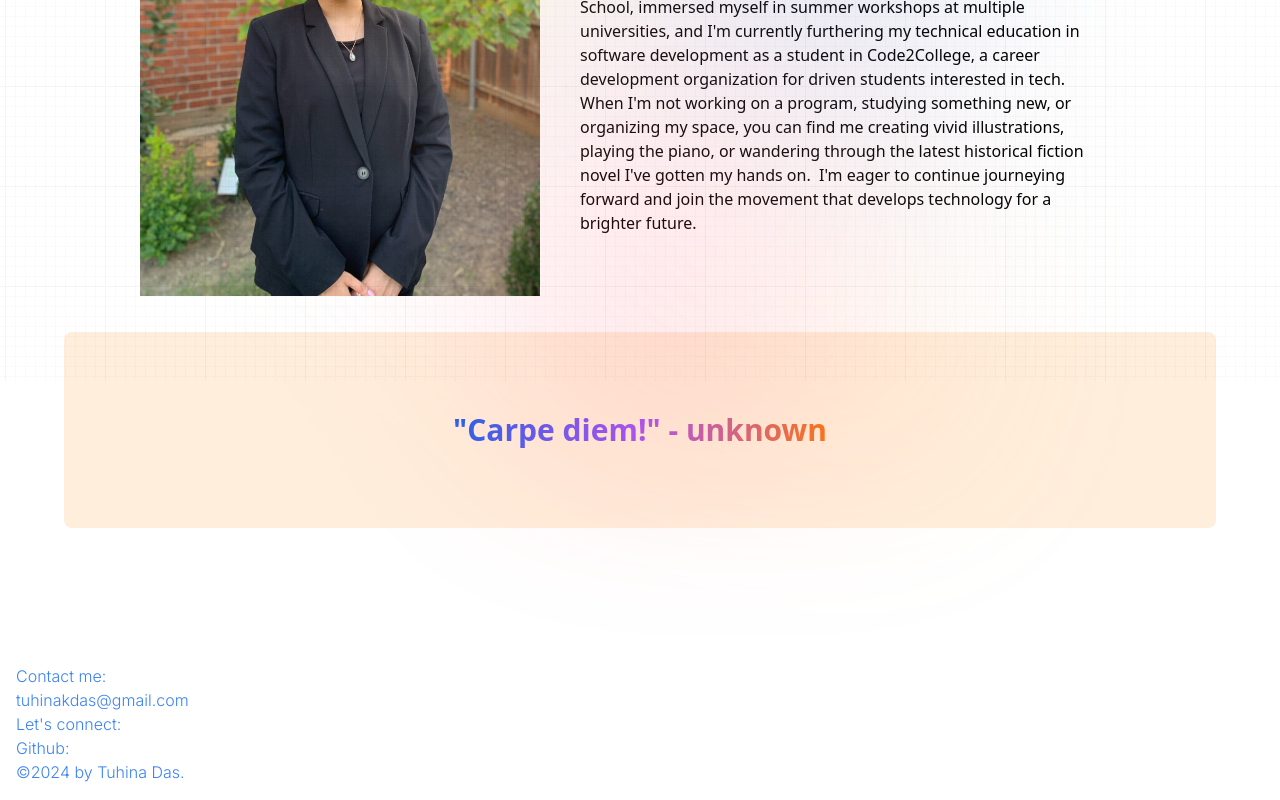
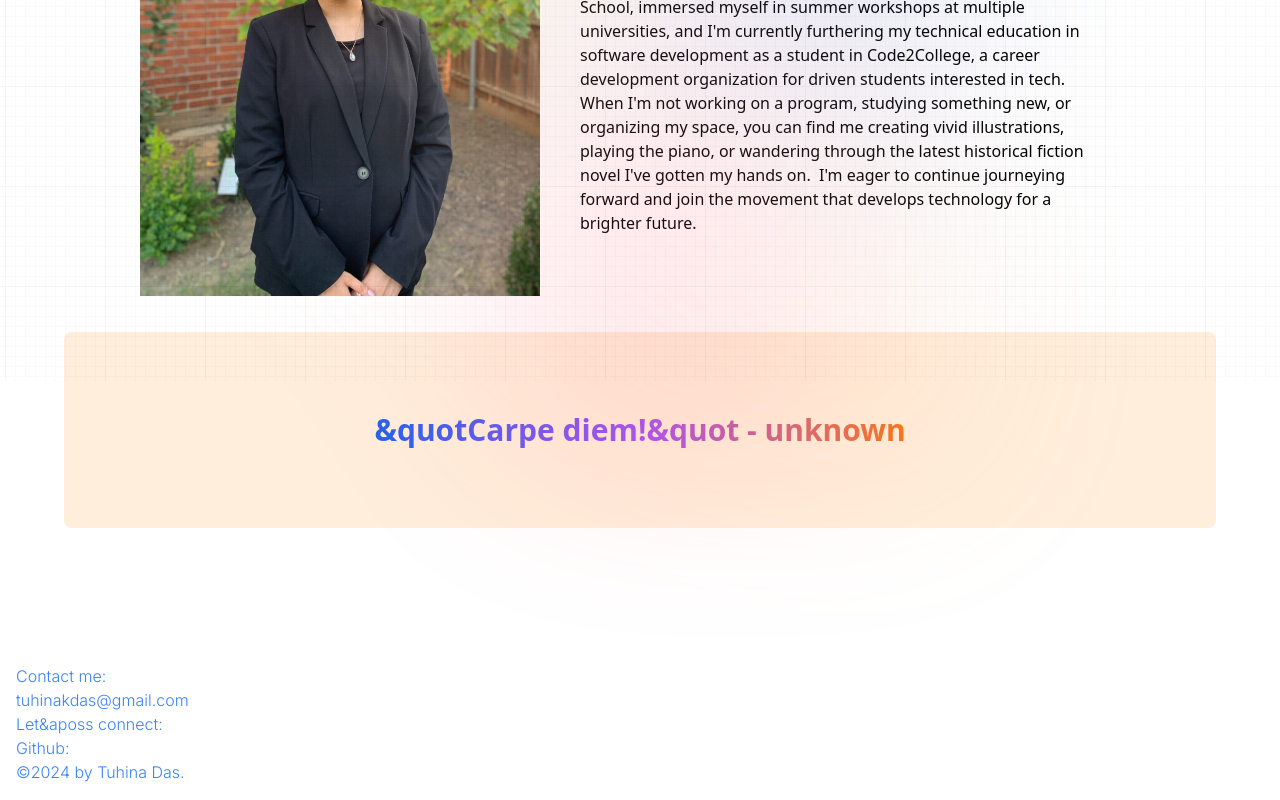
Before and after one commit to tuhina-das/portfolio, a Next.js app: page /about in a window 1280 px wide. Shown: the part 435-1235 px from the top of the page. Built offline with nearby package versions, Linux system fonts and the light colour scheme.

Commit message:
adjusting for eslint

```diff
--- a/app/about/page.jsx
+++ b/app/about/page.jsx
@@ -25,7 +25,7 @@ const About = () => {
             second world that gradually opened up with the evolution of the
             Internet. As I traverse high school, this love for technology has
             evolved into my passion for software development. Inherently an
-            artist, I've found my canvas in programming. I've engaged with
+            artist, I&aposve found my canvas in programming. I've engaged with
             numerous computer science courses at Liberty High School, immersed
             myself in summer workshops at multiple universities, and I'm
             currently furthering my technical education in software development
@@ -40,7 +40,9 @@ const About = () => {
         </div>
       </div>
       <div className="text-center mx-[5vw] py-[10vh] bg-orange-300 bg-opacity-25 rounded-lg">
-        <h1 className="text-3xl gradient_text">"Carpe diem!" - unknown</h1>
+        <h1 className="text-3xl gradient_text">
+          &quotCarpe diem!&quot - unknown
+        </h1>
       </div>
     </>
   );
--- a/app/page.js
+++ b/app/page.js
@@ -37,7 +37,9 @@ export default function Home() {
         </div>
 
         <div className="py-[10vh] bg-orange-300 bg-opacity-25 rounded-lg">
-          <h1 className="text-3xl gradient_text">"Carpe diem!" - unknown</h1>
+          <h1 className="text-3xl gradient_text">
+            &quotCarpe diem!&quot - unknown
+          </h1>
         </div>
       </div>
     </>
--- a/components/Footer.jsx
+++ b/components/Footer.jsx
@@ -12,7 +12,7 @@ const Foot = () => {
           <p>Contact me:</p>
           <p>tuhinakdas@gmail.com</p>
         </div>
-        <div>Let's connect:</div>
+        <div>Let&aposs connect:</div>
         <div>Github:</div>
         ©2024 by Tuhina Das.
       </footer>
```
